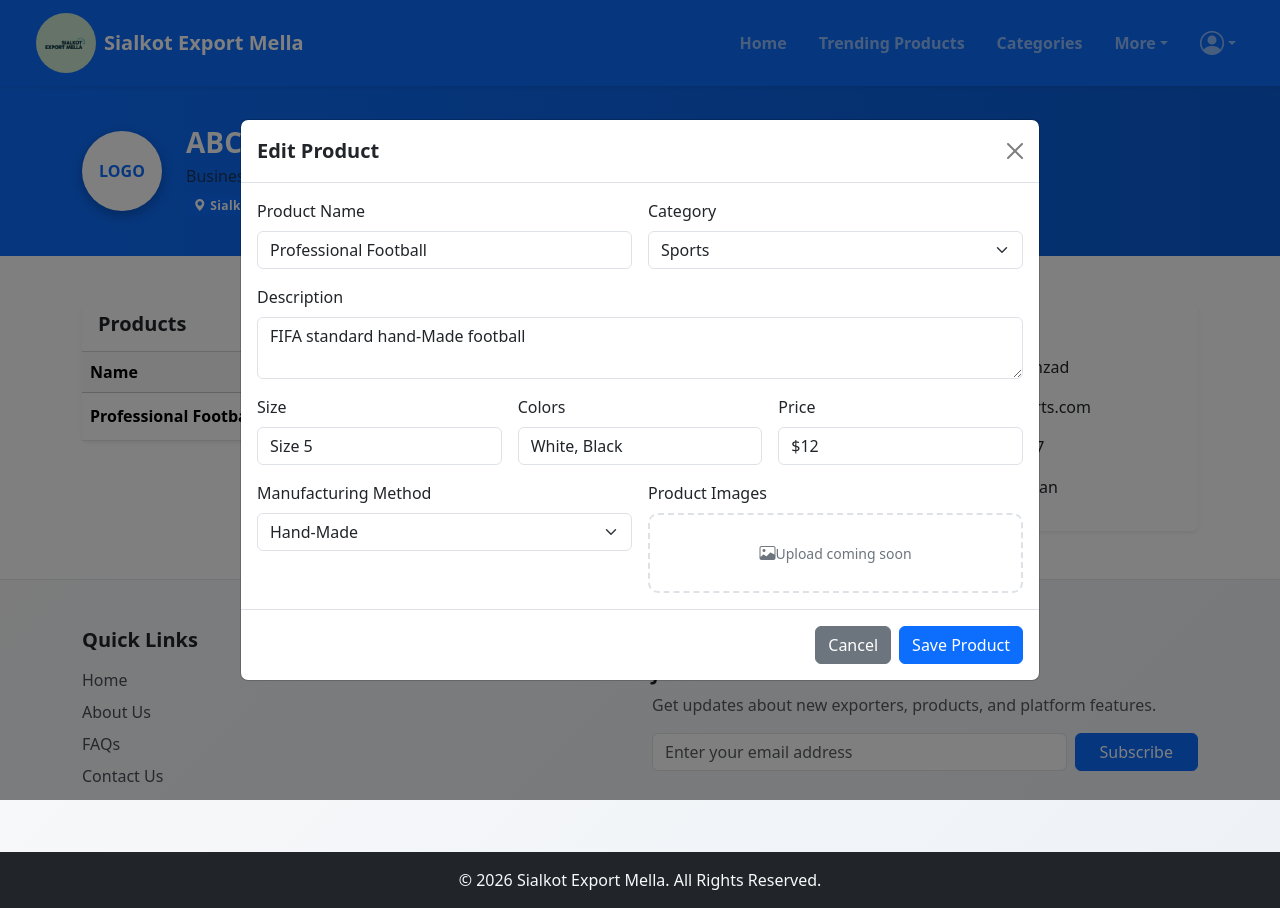
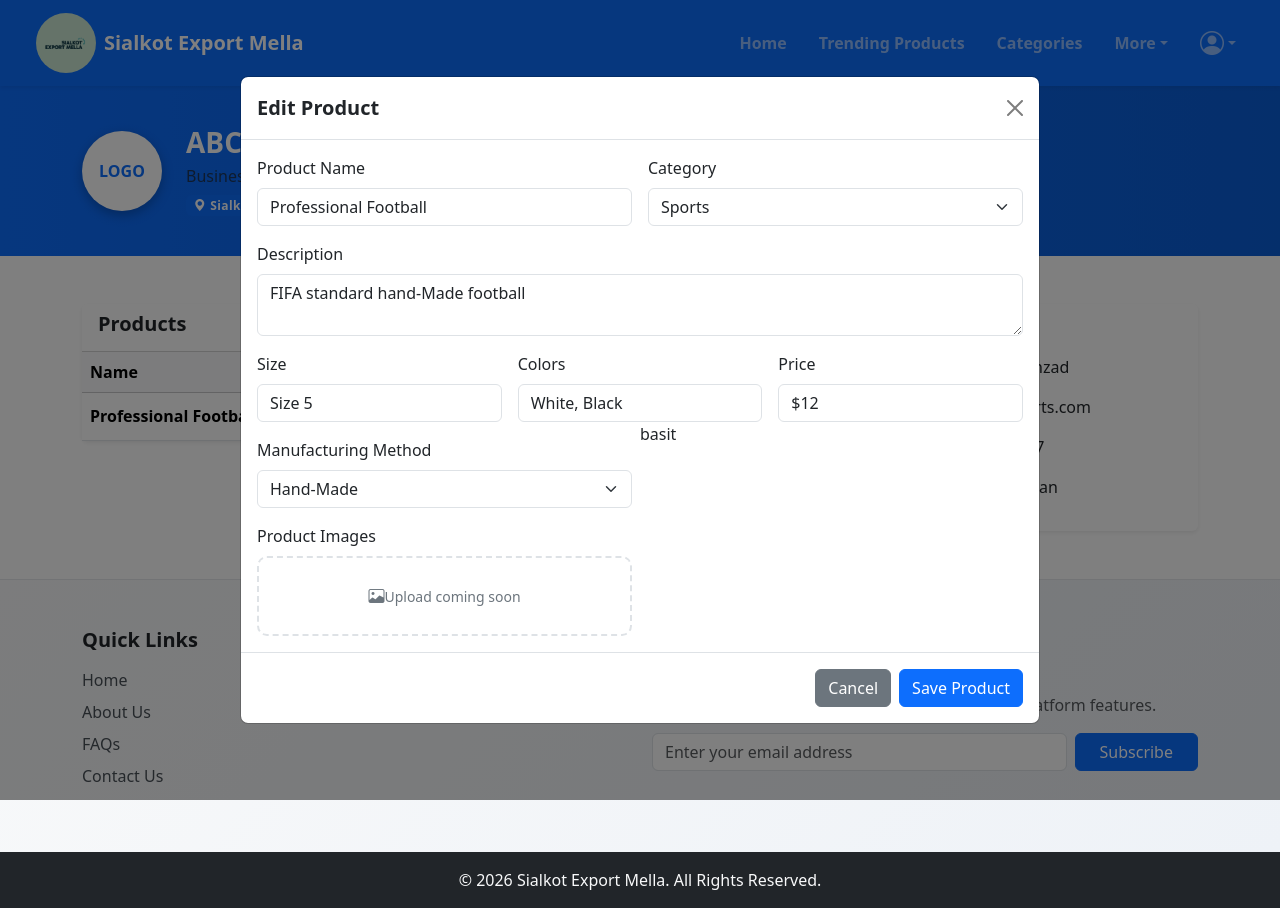
Before and after one commit to ahmadshahzad00/FYP, a React (Create React App) app in the folder client/: page /business-profile in a window 1280 px wide. Both pictures are taken after a click on the button 754 px from the left and 416 px from the top of the page. Built offline with nearby package versions, Linux system fonts and the light colour scheme; the HTML template or start-up script is replaced by a standard one.

Commit message:
basut test

```diff
--- a/client/src/userPanel/BusinessProfile.jsx
+++ b/client/src/userPanel/BusinessProfile.jsx
@@ -242,6 +242,7 @@ function BusinessProfile() {
                   </select>
                 </div>
 
+basit
                 <div className="col-md-6">
                   <label className="form-label">Product Images</label>
                   <div className="upload-box">
```
